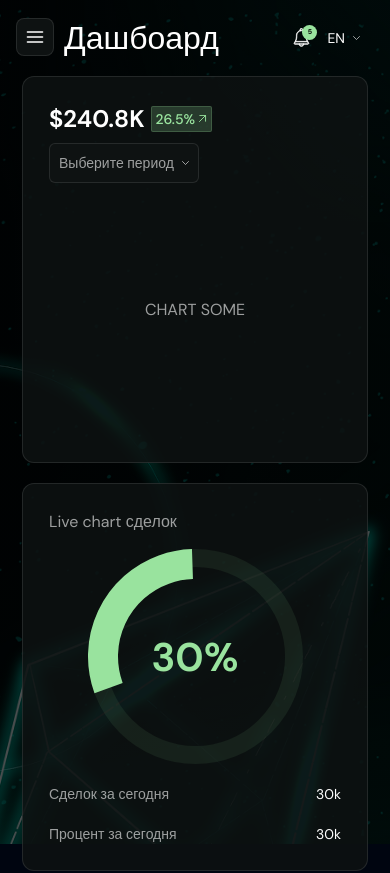
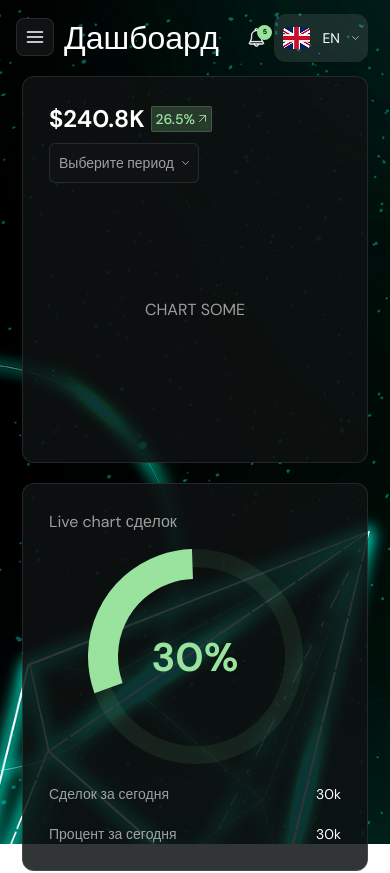
Before and after one commit to YangBang74/market-ai, a Vue app: page / in a window 390 px wide. Shown: the top 873 px of the page. Built offline with nearby package versions, Linux system fonts and the light colour scheme.

Commit message:
feat: update AuthLayout and DefaultLayout for improved navigation and language selection

```diff
--- a/src/app/layout/AuthLayout.vue
+++ b/src/app/layout/AuthLayout.vue
@@ -29,7 +29,9 @@ const toggleMobileMenu = () => {
 <template>
   <div class="flex flex-col items-center justify-start h-full auth-bg px-5">
     <header class="relative flex items-center justify-between my-2 md:my-5 w-full mx-4 md:mx-auto p-3 lg:p-4 max-w-full md:max-w-227.75 bg-[#0E1212] border border-white/10 rounded-xl md:rounded-2xl py-4 lg:py-6.5 px-4 lg:px-11.75">
-      <Logo />
+      <router-link to="/">
+        <Logo />
+      </router-link>
 
       <!-- Desktop Navigation -->
       <nav class="hidden md:flex items-center lg:gap-5 gap-3 font-semibold uppercase text-sm lg:text-base">
--- a/src/app/layout/DefaultLayout.vue
+++ b/src/app/layout/DefaultLayout.vue
@@ -1,7 +1,7 @@
 <script setup lang="ts">
 import { ref, onMounted, onUnmounted } from 'vue'
 import { Sidebar } from '@/widgets'
-import { Icons, LangSwitcher } from '@/shared/ui'
+import { Icons, LangSelect } from '@/shared/ui'
 import { usePageTitle } from '@/features/get-page-title'
 
 const isMobileMenuOpen = ref(false)
@@ -61,7 +61,7 @@ onUnmounted(() => {
                 {{ notificationCount > 999 ? '999+' : notificationCount }}
               </span>
           </router-link>
-          <LangSwitcher />
+          <LangSelect />
         </div>
       </div>
       <div class="px-5.5 lg:pb-8.75 pb-3.5 ">
--- a/src/shared/assets/styles/style.css
+++ b/src/shared/assets/styles/style.css
@@ -5,13 +5,11 @@ html, body {
   color: #ffffff;
   font-family: 'DM Sans', sans-serif;
   background-image:
-    linear-gradient(#000304BA, #000304B3),
     url('@/shared/assets/images/auth-bg.png');
   background-size: cover;
   background-position: fixed;
   height: 100%;
   background-repeat: no-repeat;
-  background-color: #000510;
 }
 
 a, button {
--- a/src/shared/ui/LangSelect/LangSelect.vue
+++ b/src/shared/ui/LangSelect/LangSelect.vue
@@ -2,6 +2,7 @@
 import { computed, ref } from 'vue'
 import Icons from '@/shared/ui/Icons.vue'
 import uk from '@/shared/assets/images/uk.png'
+import ru from '@/shared/assets/images/ru.png'
 // import { i18n, type AppLocale, setI18nLanguage } from '@/plugins/i18n'
 
 const isLangOpen = ref(false)
@@ -9,6 +10,18 @@ const currentLocale = ref('en')
 const locales= ['en', 'ru']
 
 const currentLocaleLabel = computed(() => currentLocale.value.toUpperCase())
+
+const getLocaleFlag = (locale: string) => {
+  switch (locale) {
+    case 'ru':
+      return ru
+    case 'en':
+    default:
+      return uk
+  }
+}
+
+const currentFlagSrc = computed(() => getLocaleFlag(currentLocale.value))
 
 const toggleLangDropdown = () => {
 isLangOpen.value = !isLangOpen.value
@@ -34,14 +47,18 @@ const changeLocale = (locale: string) => {
         class="flex items-center gap-3 px-2.25 py-3.25 text-sm rounded-xl bg-white/10 cursor-pointer"
         @click.stop.prevent="toggleLangDropdown()"
       >
-        <img :src="uk" alt="uk" class="md:inline-block hidden"  />
+        <img
+          :src="currentFlagSrc"
+          :alt="currentLocaleLabel + ' flag'"
+          class="inline-block w-6.75 h-5.5 rounded-sm object-cover"
+        />
         {{ currentLocaleLabel }}
         <Icons name="arrow-down" :size="10" />
       </button>
 
       <div
         v-if="isLangOpen"
-        class="absolute right-0 mt-2 w-24 overflow-hidden rounded-xl bg-black/90 border border-white/8 shadow-lg py-1 text-sm"
+        class="absolute right-0 mt-2 w-24 overflow-hidden rounded-xl bg-[#262a2a] border border-white/5 shadow-lg py-1 text-sm"
       >
         <button
           v-for="locale in locales"
@@ -54,8 +71,15 @@ const changeLocale = (locale: string) => {
           }"
           @click="changeLocale(locale)"
         >
-          <span>{{ locale.toUpperCase() }}</span>
-          <span v-if="currentLocale === locale" class="w-1.5 h-1.5 rounded-full bg-[#4E80EE]" />
+          <span class="flex items-center gap-2">
+            <img
+              :src="getLocaleFlag(locale)"
+              :alt="locale.toUpperCase() + ' flag'"
+              class="inline-block w-6.75 h-5.5 rounded-sm object-cover"
+            />
+            <span>{{ locale.toUpperCase() }}</span>
+          </span>
+          <span v-if="currentLocale === locale" class="w-1.5 h-1.5 rounded-full bg-[#99E39E]" />
         </button>
       </div>
     </div>
--- a/src/shared/ui/Logo.vue
+++ b/src/shared/ui/Logo.vue
@@ -11,7 +11,7 @@
       <path d="M9.20067 15.2371V11.1766H5.93359V17.6255C6.84221 16.6284 7.95218 15.8121 9.20067 15.2381V15.2371Z" fill="white"/>
       <path d="M13.5004 33C8.55857 33 4.53711 29.0645 4.53711 24.2262C4.53711 19.3879 8.55759 15.4524 13.5004 15.4524C18.4433 15.4524 22.4638 19.3879 22.4638 24.2262C22.4638 29.0645 18.4433 33 13.5004 33ZM13.5004 18.3379C10.1833 18.3379 7.48396 20.9792 7.48396 24.2271C7.48396 27.4751 10.1823 30.1164 13.5004 30.1164C16.8186 30.1164 19.5169 27.4751 19.5169 24.2271C19.5169 20.9792 16.8186 18.3379 13.5004 18.3379Z" fill="#99E39E"/>
     </svg>
-    <span class="text-3xl font-medium text-[#99E39E]">
+    <span class="text-3xl font-medium text-[#99E39E] md:inline hidden">
       <b class="text-white">AI</b>market
     </span>
   </div>
```
Also changed, not shown: src/shared/assets/images/ru.png (added).
